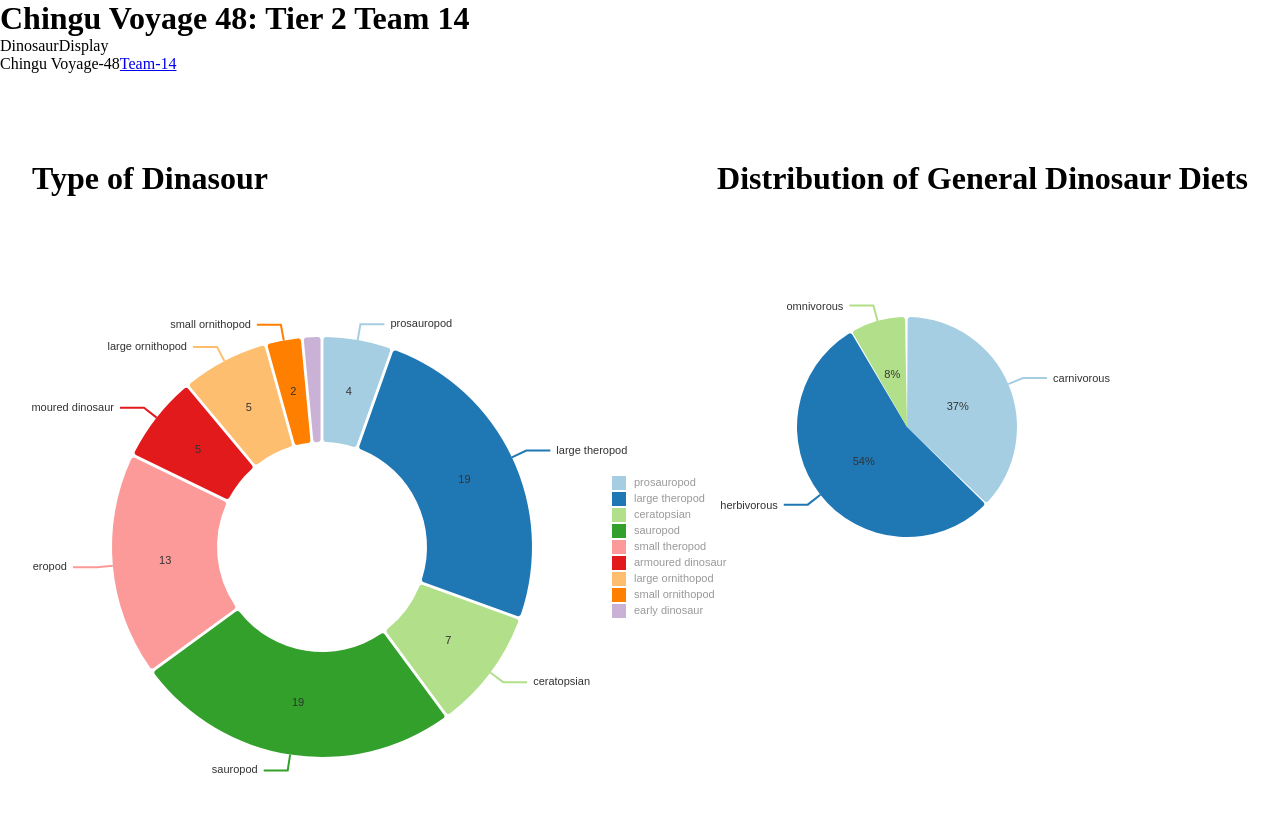
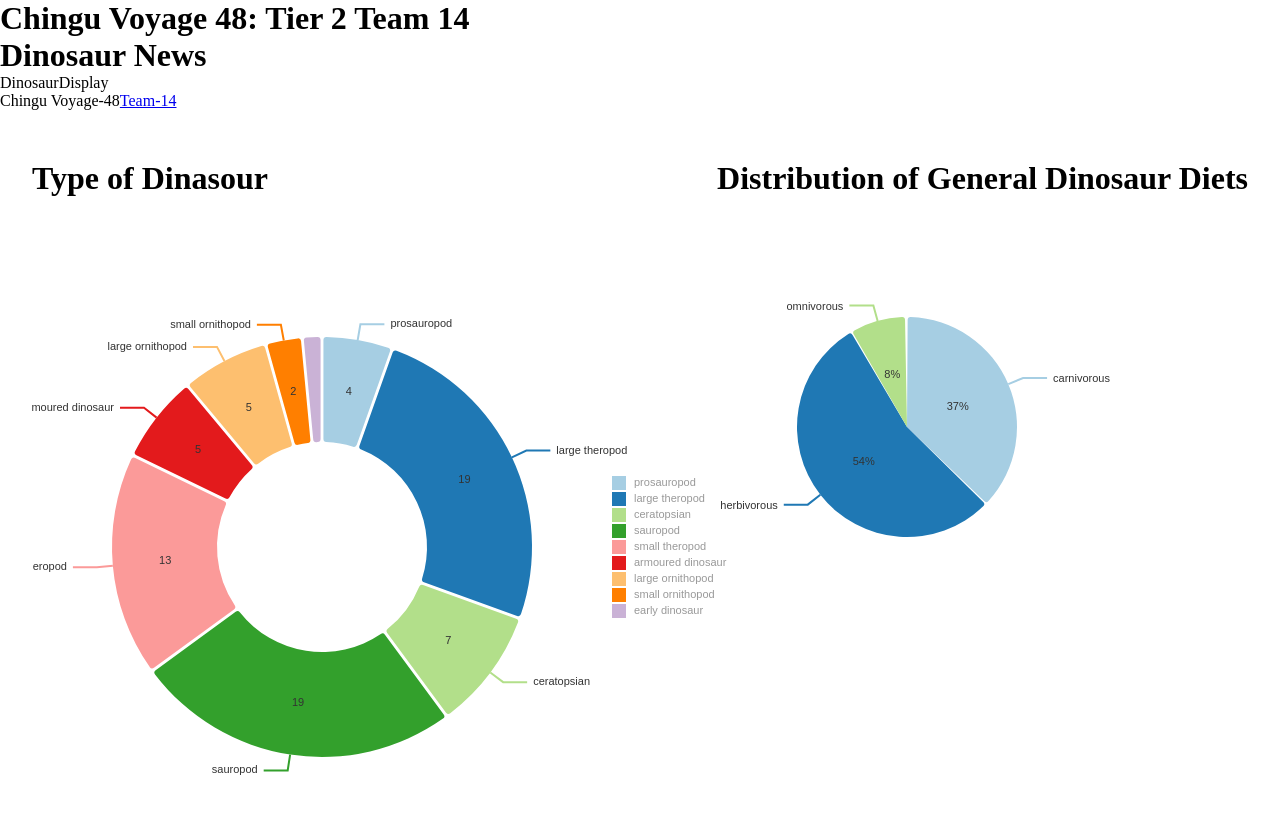
Before and after one commit to chingu-voyages/v48-tier2-team-14, a React (Vite) app: page / in a window 1280 px wide. Shown: the top 814 px of the page. Built offline with nearby package versions, Linux system fonts and the light colour scheme; no server answers.

Commit message:
feat: Added DionsaurNews component file

```diff
--- a/src/App.jsx
+++ b/src/App.jsx
@@ -6,6 +6,7 @@ import { data, data2 } from "./data";
 import PieChart from "./components/PieChart";
 import DonutChart from "./components/DonutChart";
 import { AppProvider } from "./context/Context";
+import DinosaurNews from "./components/DinosaurNews";
 import Search from "./components/Search";
 import Map from "./components/Map";
 import DinosaurDisplay from "./components/DinosaurDisplay";
@@ -15,6 +16,7 @@ function App() {
   return (
     <AppProvider>
       <h1>Chingu Voyage 48: Tier 2 Team 14</h1>
+      <DinosaurNews />
       {/* <Search /> */}
       {/* <Map
         selectedDinosaur={{
--- /dev/null
+++ b/src/components/DinosaurNews.jsx
@@ -0,0 +1,7 @@
+export default function DinosaurNews() {
+  return (
+    <div>
+      <h1>Dinosaur News</h1>
+    </div>
+  );
+}
--- a/src/global/utils.js
+++ b/src/global/utils.js
@@ -1,5 +1,3 @@
-// import { c } from "vite/dist/node/types.d-AKzkD8vd";
-
 export const getFetchData = async (url) => {
   try {
     const response = await fetch(url);
@@ -45,4 +43,4 @@ export const getDinoNews = async () => {
   }
 };
 
-getDinoNews();
+// getDinoNews();
```
